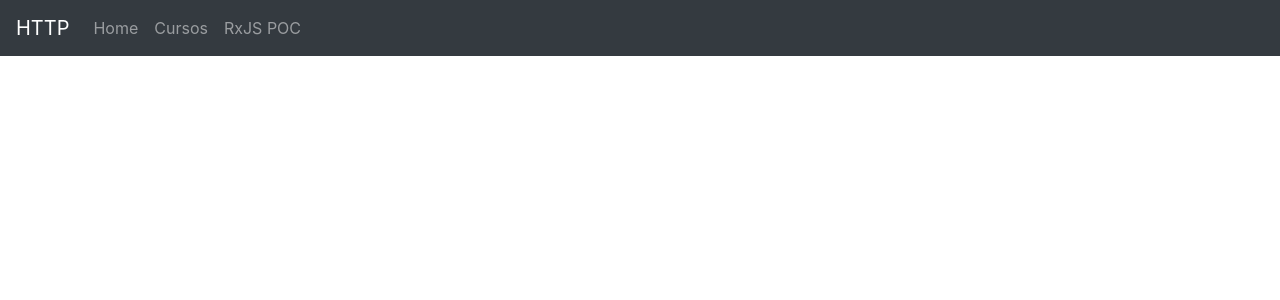
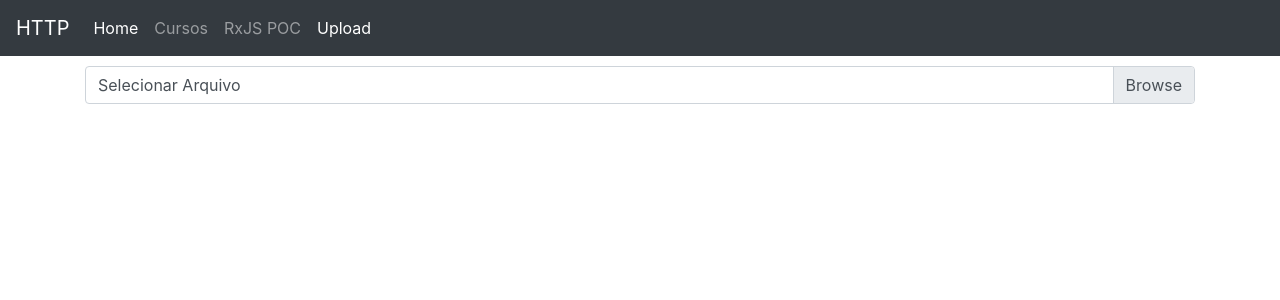
Before and after one commit to layshidani/curso-loiane, an Angular app in the folder http-requests/: page /upload in a window 1280 px wide. Before the commit this address led to /. Shown: the top 300 px of the page. Built offline with nearby package versions, Linux system fonts and the light colour scheme.

Commit message:
feat(file-upload): add base component :sparkles:

```diff
--- a/http-requests/src/app/app-routing.module.ts
+++ b/http-requests/src/app/app-routing.module.ts
@@ -7,6 +7,10 @@ const routes: Routes = [
   {
     path: 'cursos',
     loadChildren: () => import('./courses/courses.module').then(m => m.CoursesModule)
+  },
+  {
+    path: 'upload',
+    loadChildren: () => import('./file-upload/file-upload.module').then(m => m.FileUploadModule)
   },
   {
     path: 'rxjs-poc',
--- a/http-requests/src/app/app.component.html
+++ b/http-requests/src/app/app.component.html
@@ -17,6 +17,9 @@
       <li class="nav-item">
         <a class="nav-link" [routerLink]="['/rxjs-poc']" routerLinkActive="active">RxJS POC</a>
       </li>
+      <li class="nav-item">
+        <a class="nav-link" [routerLink]="['/upload']" routerLinkActive="active">Upload</a>
+      </li>
     </ul>
   </div>
 </nav>
--- /dev/null
+++ b/http-requests/src/app/file-upload/file-upload/file-upload.component.html
@@ -0,0 +1,6 @@
+<div style="margin-top: 10px">
+  <div class="custom-file">
+    <input type="file" class="custom-file-input" id="customFile" (change)="onChange($event)" multiple />
+    <label class="custom-file-label" for="customFile" id="customFileLabel">Selecionar Arquivo</label>
+  </div>
+</div>
--- /dev/null
+++ b/http-requests/src/app/file-upload/file-upload/file-upload.component.ts
@@ -0,0 +1,27 @@
+import { Component, OnInit } from '@angular/core';
+
+@Component({
+  selector: 'app-file-upload',
+  templateUrl: './file-upload.component.html',
+  styleUrls: ['./file-upload.component.css']
+})
+export class FileUploadComponent implements OnInit {
+
+  constructor() { }
+
+  ngOnInit(): void {
+  }
+
+  onChange(event) {
+    console.log(event);
+
+    const selectedFiles = <FileList>event.srcElement.files;
+    // document.getElementById('customFileLabel').innerHTML = selectedFiles[0].name;
+
+    const fileNames = [];
+    for (let i = 0; i < selectedFiles.length; i++) {
+      fileNames.push(selectedFiles[i].name);
+    }
+    document.getElementById('customFileLabel').innerHTML = fileNames.join(', ');
+  }
+}
```
Also changed, not shown: http-requests/src/app/file-upload/file-upload-routing.module.ts (added, +15 -0 lines), http-requests/src/app/file-upload/file-upload.module.ts (added, +15 -0 lines), http-requests/src/app/file-upload/file-upload/file-upload.component.css (added), 1 other file (tests, documents, lock files or other folders).
